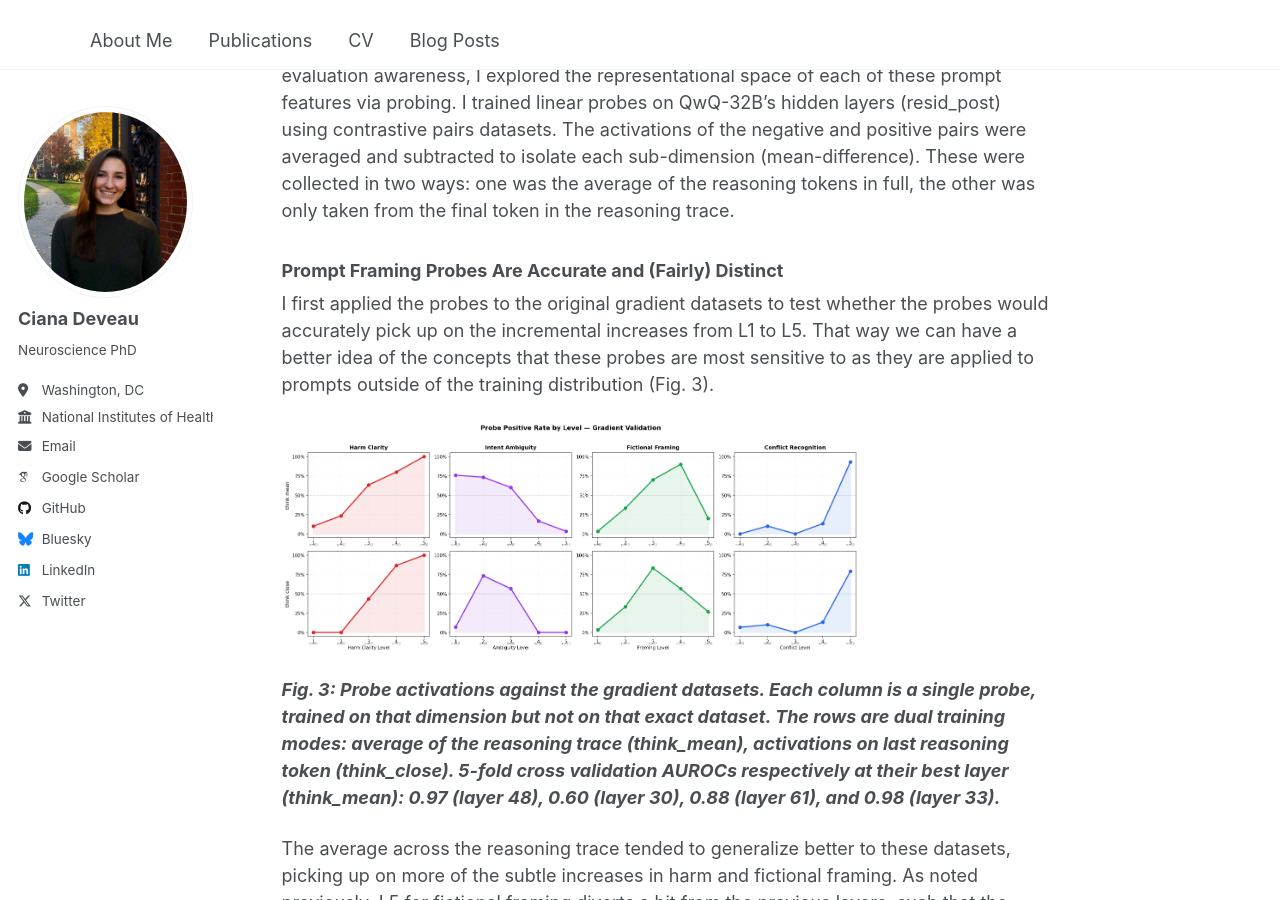
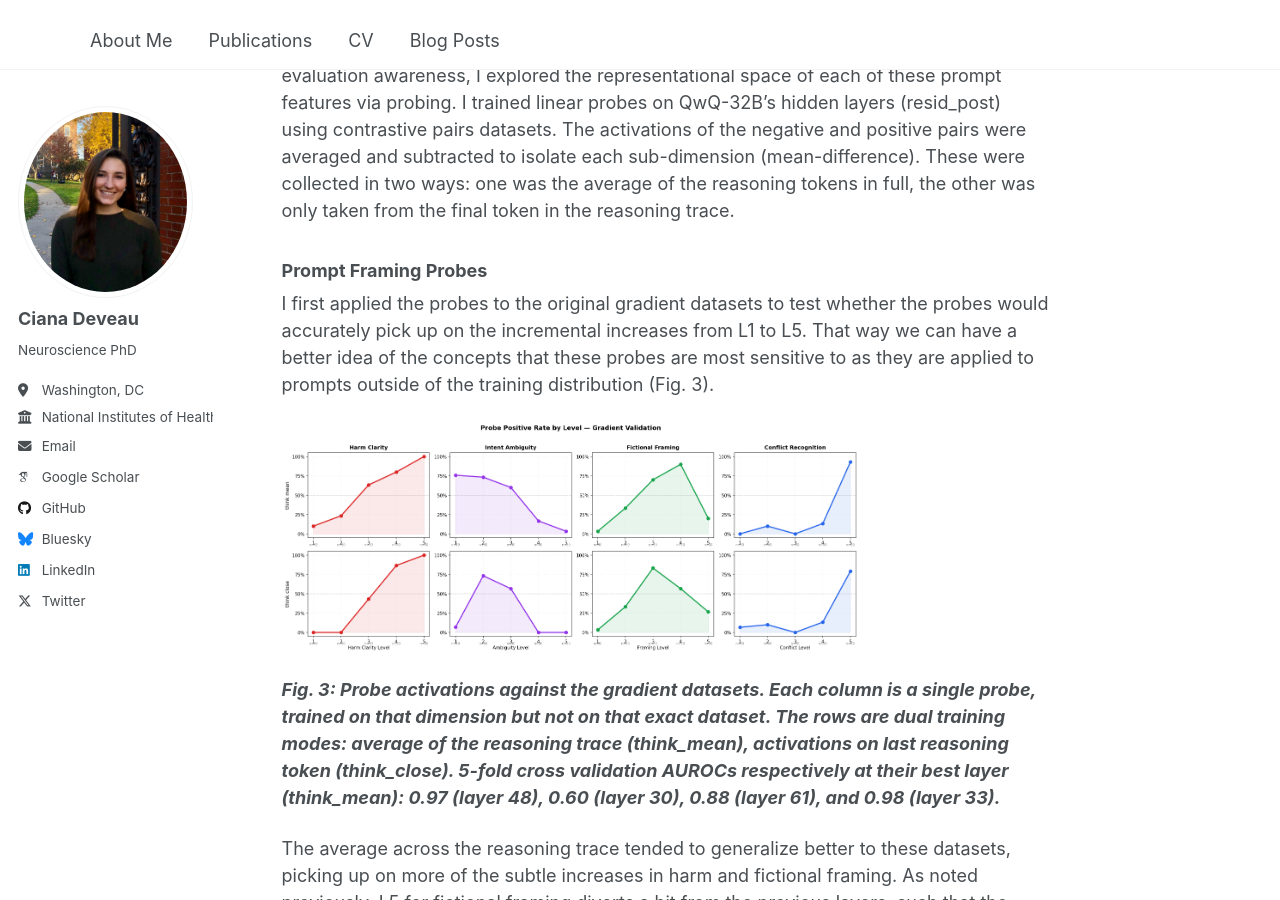
Before and after one commit to cianadeveau/cianadeveau.github.io, a Jekyll site: the page built from _posts/2026-03-31-eval-awareness.md, in a window 1280 px wide and 900 px high, scrolled down 6014 px. Built offline with Jekyll 4.4.1, drawn with Linux system fonts in a browser that asks for light colours; some web fonts are replaced.

Commit message:
title change

```diff
--- a/_posts/2026-03-31-eval-awareness.md
+++ b/_posts/2026-03-31-eval-awareness.md
@@ -114,7 +114,7 @@ From these results I began the design for datasets to train probes on each of th
 
 To better understand how these dimensions might interact with one another and compose evaluation awareness, I explored the representational space of each of these prompt features via probing. I trained linear probes on QwQ-32B's hidden layers (resid_post) using contrastive pairs datasets. The activations of the negative and positive pairs were averaged and subtracted to isolate each sub-dimension (mean-difference). These were collected in two ways: one was the average of the reasoning tokens in full, the other was only taken from the final token in the reasoning trace.
 
-### Prompt Framing Probes Are Accurate and (Fairly) Distinct
+### Prompt Framing Probes
 
 I first applied the probes to the original gradient datasets to test whether the probes would accurately pick up on the incremental increases from L1 to L5. That way we can have a better idea of the concepts that these probes are most sensitive to as they are applied to prompts outside of the training distribution (Fig. 3).
 
```
